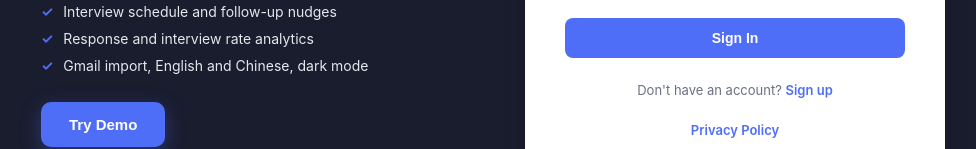
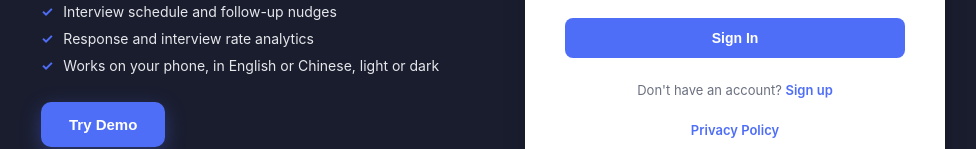
Before and after one commit to jianweicheng0822/JobFlow, a React (Vite) app in the folder job-flow-frontend/: page /login in a window 1280 px wide. Shown: the part 438-587 px from the top of the page, without its empty margins (147-1123 px from the left). Built offline with nearby package versions, Linux system fonts and the light colour scheme; no server answers.

Commit message:
Login page: stop listing Gmail import as a feature
It isn't finished, so anyone trying it from the pitch would hit a dead
end. The fourth point now talks about mobile, language and dark mode.

```diff
--- a/job-flow-frontend/src/i18n/en.ts
+++ b/job-flow-frontend/src/i18n/en.ts
@@ -177,7 +177,7 @@ const en = {
   pitchPoint1: 'Pipeline board: drag jobs from Applied to Offer',
   pitchPoint2: 'Interview schedule and follow-up nudges',
   pitchPoint3: 'Response and interview rate analytics',
-  pitchPoint4: 'Gmail import, English and Chinese, dark mode',
+  pitchPoint4: 'Works on your phone, in English or Chinese, light or dark',
   pitchDemoNote: 'No sign-up needed. Explore five months of sample data.',
   privacyPolicy: 'Privacy Policy',
   loginFailed: 'Login failed. Please try again.',
--- a/job-flow-frontend/src/i18n/zh.ts
+++ b/job-flow-frontend/src/i18n/zh.ts
@@ -177,7 +177,7 @@ const zh = {
   pitchPoint1: '看板：把职位从已投递拖到录用',
   pitchPoint2: '面试日程和跟进提醒',
   pitchPoint3: '回复率和面试率分析',
-  pitchPoint4: 'Gmail 导入、中英文切换、暗色模式',
+  pitchPoint4: '手机也能用，支持中英文和暗色模式',
   pitchDemoNote: '无需注册，直接查看五个月的示例数据。',
   privacyPolicy: '隐私政策',
   loginFailed: '登录失败，请重试。',
```
